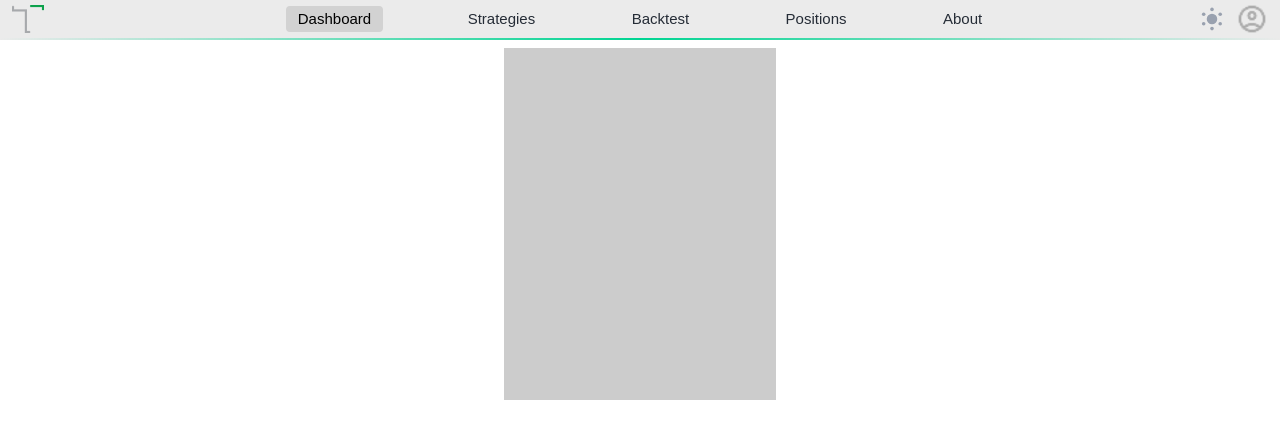
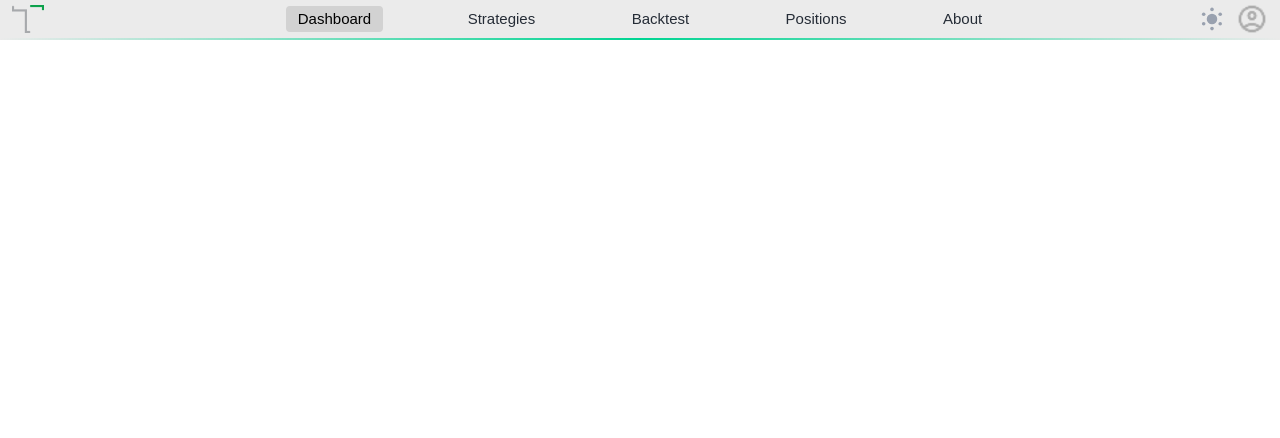
Before and after one commit to ASHISHX07/VENN-FE, a React (Vite) app: page / in a window 1280 px wide. Shown: the top 438 px of the page. Built offline with nearby package versions, Linux system fonts and the light colour scheme.

Commit message:
some dashboard card changes ~office

```diff
--- a/src/components/InfoLayout.jsx
+++ b/src/components/InfoLayout.jsx
@@ -2,10 +2,20 @@ import React from "react";
 
 function InfoLayout() {
     return (
-        <div className="w-full h-auto">
-            <div className="relative flex items-center content-center gap flex-col">
-                <div className="card-title"></div>
-                <div className="card-body relative h-88 w-68 bg-[rgba(0,0,0,0.2)]"></div>
+        <div className="w-full h-auto flex">
+            <div className="w-full h-auto p-2 md:p-4 box-border grid grid-cols-1 sm:grid-cols-2 lg:grid-cols-4">
+                <div className="relative flex items-center content-center p-2 md:p-4 w-full h-80">
+
+                </div>
+                <div className="relative flex items-center content-center p-2 md:p-4 w-full h-80">
+
+                </div>
+                <div className="relative flex items-center content-center p-2 md:p-4 w-full h-80">
+
+                </div>
+                <div className="relative flex items-center content-center p-2 md:p-4 w-full h-80">
+
+                </div>
             </div>
         </div>
     );
--- a/src/pages/Home.jsx
+++ b/src/pages/Home.jsx
@@ -8,7 +8,7 @@ const Home = () => {
   let tripTime = null;
 
   return (
-    <div className="flex w-[99%] h-[98%]">
+    <div className="flex relative w-full h-full">
       <InfoLayout />
     </div>
   );
```
Also changed, not shown: src/components/layout/ThemeToggle.jsx (+0 -15 lines).
